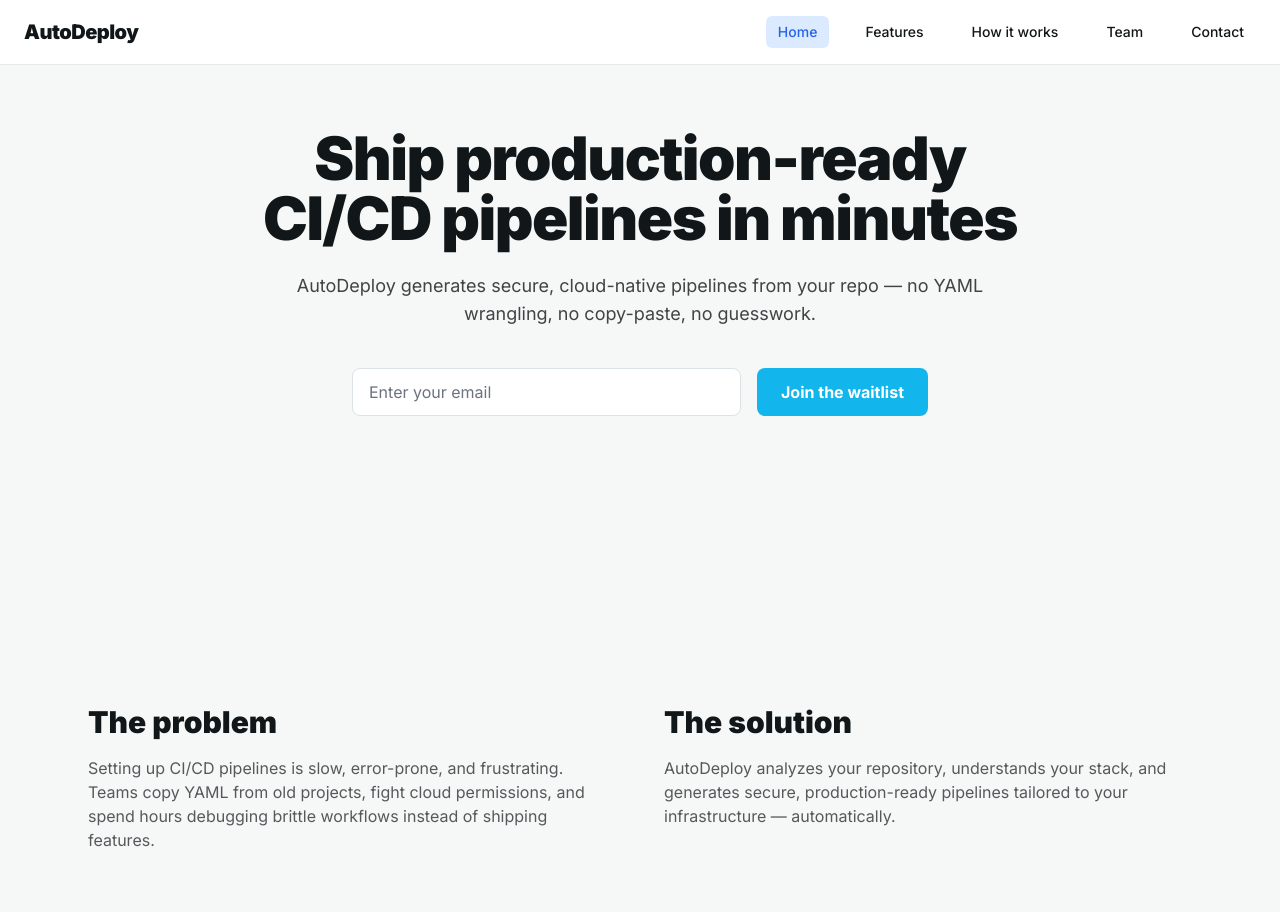
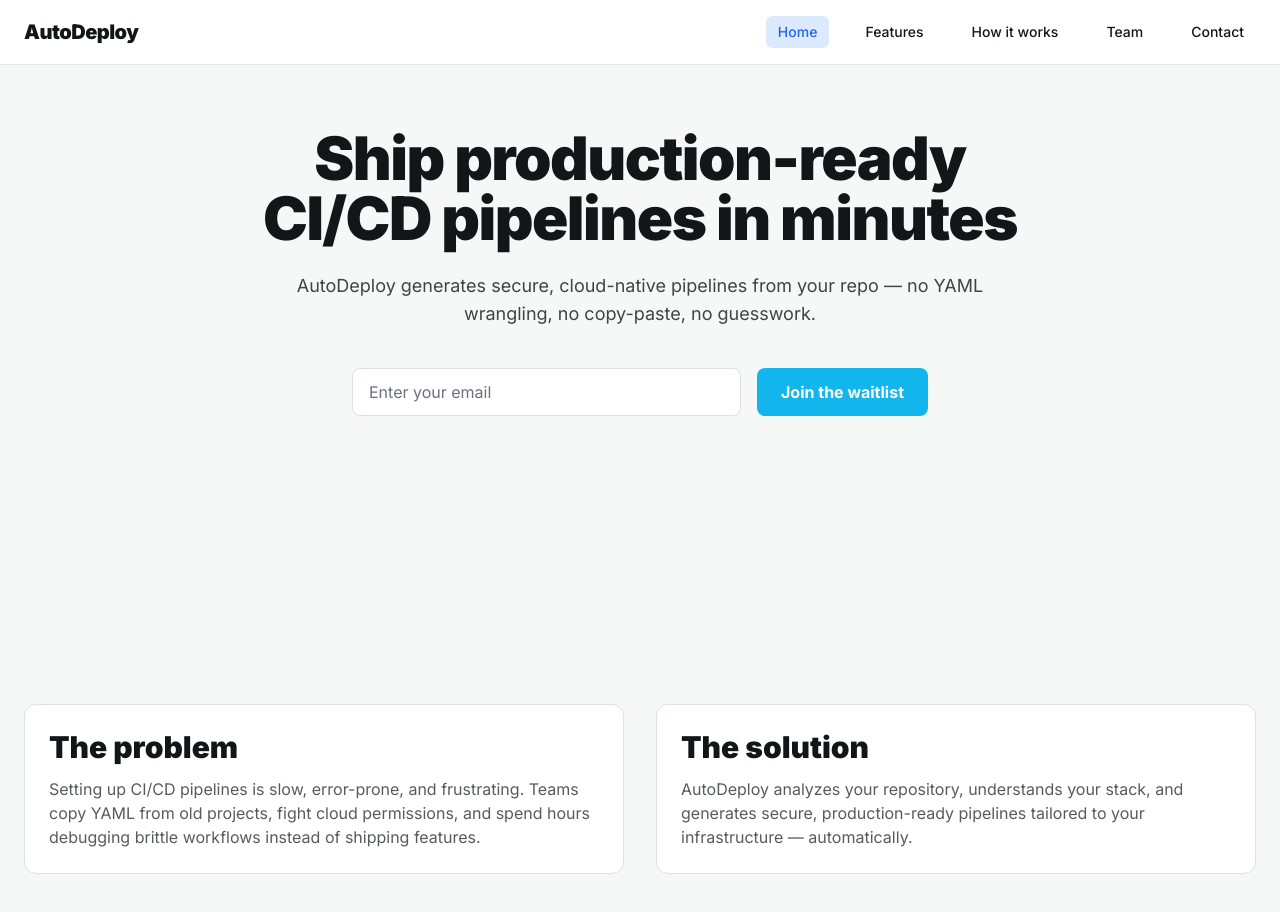
Before and after one commit to CICDAutoDeploy/autodeploy-landing, a React (Vite) app: page / in a window 1280 px wide. Shown: the top 912 px of the page. Built offline with nearby package versions, Linux system fonts and the light colour scheme.

Commit message:
Refine ProblemSolution layout and fix test types for erasableSyntaxOnly

```diff
--- a/src/components/ProblemSolution.tsx
+++ b/src/components/ProblemSolution.tsx
@@ -1,20 +1,30 @@
 export default function ProblemSolution() {
   return (
     <section className="py-24 bg-bg-light dark:bg-bg-dark">
-      <div className="max-w-6xl mx-auto px-6 grid grid-cols-1 md:grid-cols-2 gap-12">
-        {/* Problem */}
-        <div className="flex flex-col gap-4">
-          <h2 className="text-3xl font-extrabold">The problem</h2>
+      <div className="max-w-7xl mx-auto px-6">
+        <div className="grid grid-cols-1 md:grid-cols-2 gap-8">
+          {/* Problem card */}
+          <div
+            className="group p-6 bg-card-light dark:bg-card-dark border border-border-light dark:border-border-dark rounded-xl
+                       transition-all duration-200 ease-out
+                       hover:-translate-y-1 hover:shadow-lg hover:border-primary/40"
+          >
+            <h2 className="text-3xl font-extrabold mb-3">The problem</h2>
             <p className="text-text-light/70 dark:text-text-dark/70">
               Setting up CI/CD pipelines is slow, error-prone, and frustrating.
-            Teams copy YAML from old projects, fight cloud permissions, and spend
-            hours debugging brittle workflows instead of shipping features.
+              Teams copy YAML from old projects, fight cloud permissions, and
+              spend hours debugging brittle workflows instead of shipping
+              features.
             </p>
           </div>
 
-        {/* Solution */}
-        <div className="flex flex-col gap-4">
-          <h2 className="text-3xl font-extrabold">The solution</h2>
+          {/* Solution card */}
+          <div
+            className="group p-6 bg-card-light dark:bg-card-dark border border-border-light dark:border-border-dark rounded-xl
+                       transition-all duration-200 ease-out
+                       hover:-translate-y-1 hover:shadow-lg hover:border-primary/40"
+          >
+            <h2 className="text-3xl font-extrabold mb-3">The solution</h2>
             <p className="text-text-light/70 dark:text-text-dark/70">
               AutoDeploy analyzes your repository, understands your stack, and
               generates secure, production-ready pipelines tailored to your
@@ -22,6 +32,7 @@ export default function ProblemSolution() {
             </p>
           </div>
         </div>
+      </div>
     </section>
   );
 }
--- a/src/test/setup.ts
+++ b/src/test/setup.ts
@@ -6,11 +6,6 @@ class IntersectionObserverStub implements IntersectionObserver {
   readonly root = null;
   readonly rootMargin = '';
   readonly thresholds: ReadonlyArray<number> = [];
-
-  constructor(
-    private callback: IntersectionObserverCallback,
-    _options?: IntersectionObserverInit,
-  ) {}
 
   observe(_target: Element) {}
   unobserve(_target: Element) {}
```
Also changed, not shown: 2 other files (tests, documents, lock files or other folders). Lines whose indentation alone changed are shown as unchanged.
